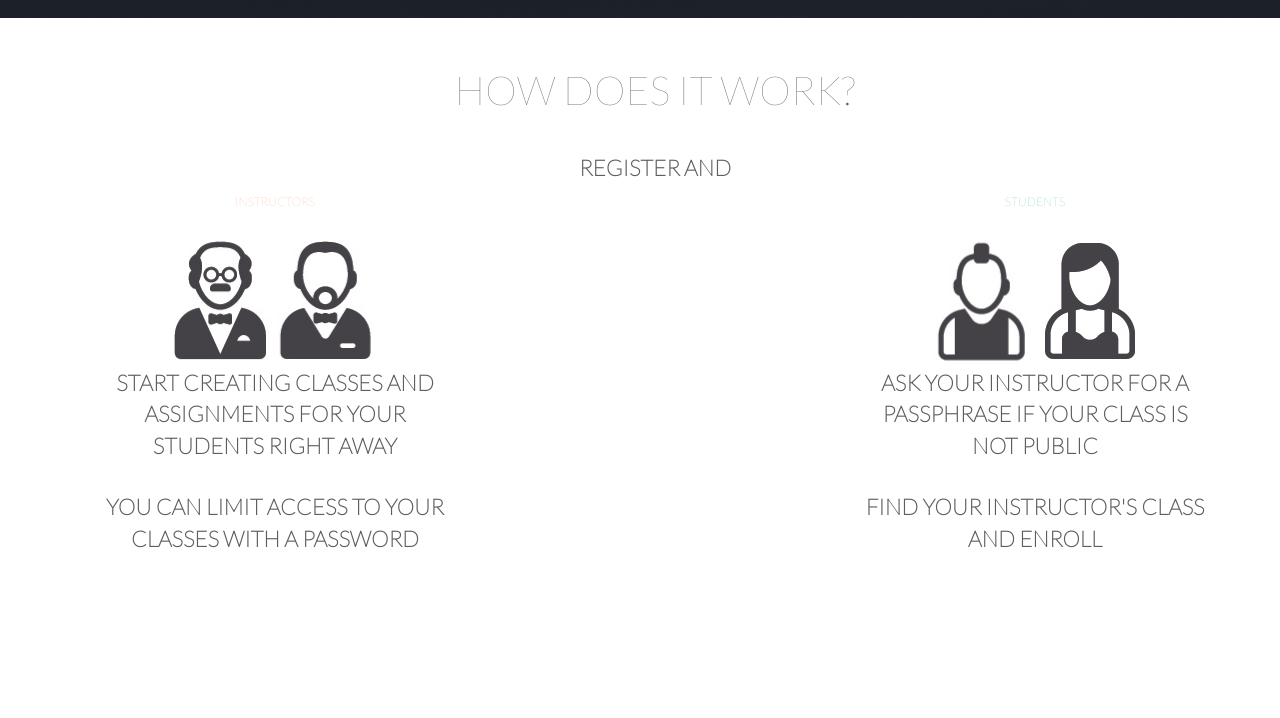
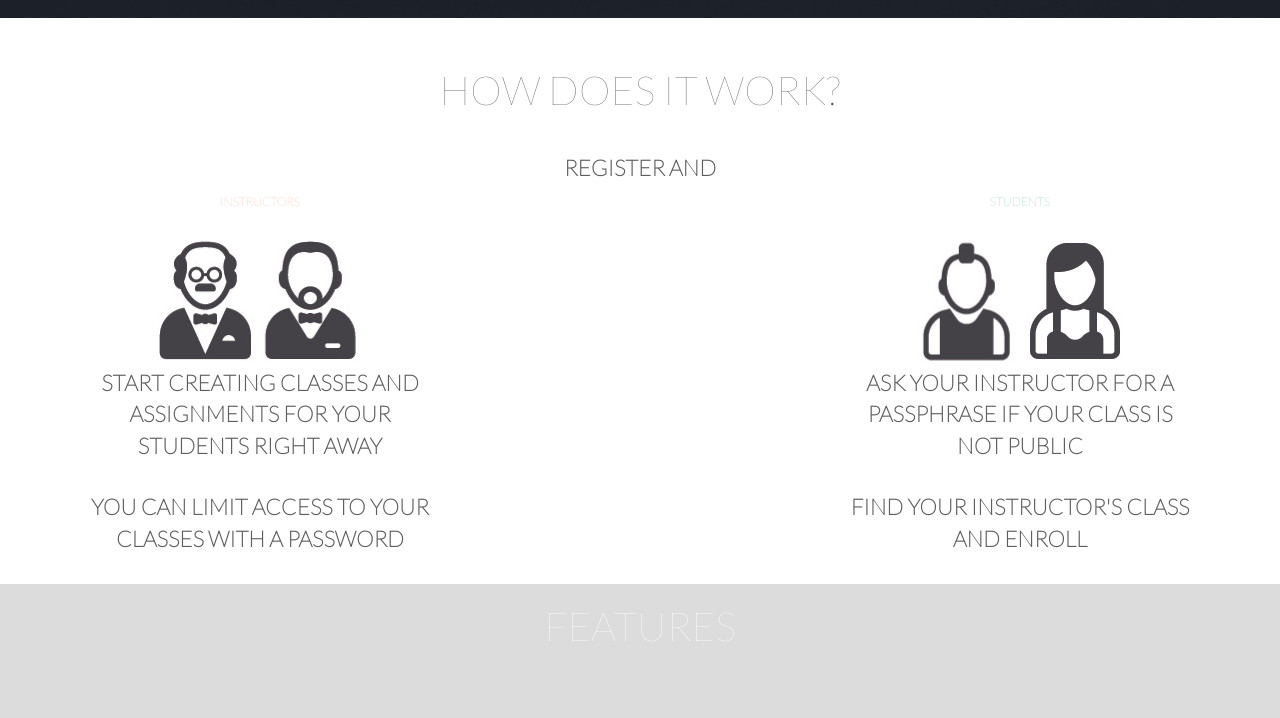
Before and after one commit to xstiv07/Gradebook, a website: page public/app/views/index.html in a window 1280 px wide. Shown: the part 782-1500 px from the top of the page. Drawn offline with nearby package versions, Linux system fonts and the light colour scheme; some packages are replaced by stand-ins of ours; files that its build step writes are made by us from their sources; a script that the page names is missing; a web font is replaced by a local one.

Commit message:
fixing html

```diff
--- a/public/app/views/pages/home.html
+++ b/public/app/views/pages/home.html
@@ -33,7 +33,7 @@
 </div>
 <div class='padding-big'></div>
 
-<div class="container align-center">
+<div class="align-center">
     <div class="container">
 		<h2 class="title-font">How does it work?</h2>
 
```
